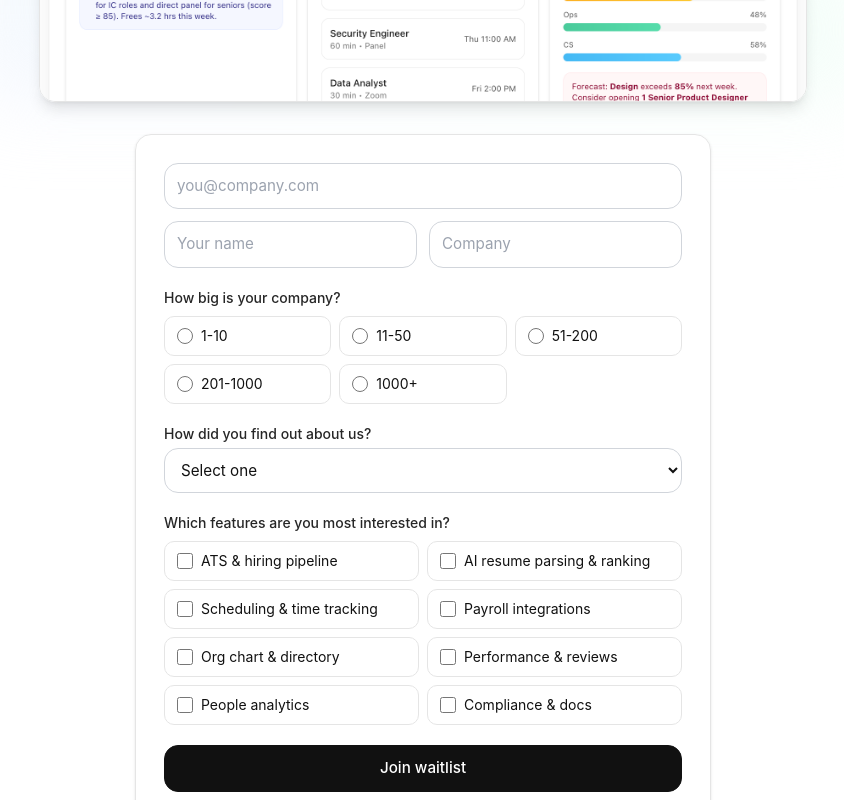
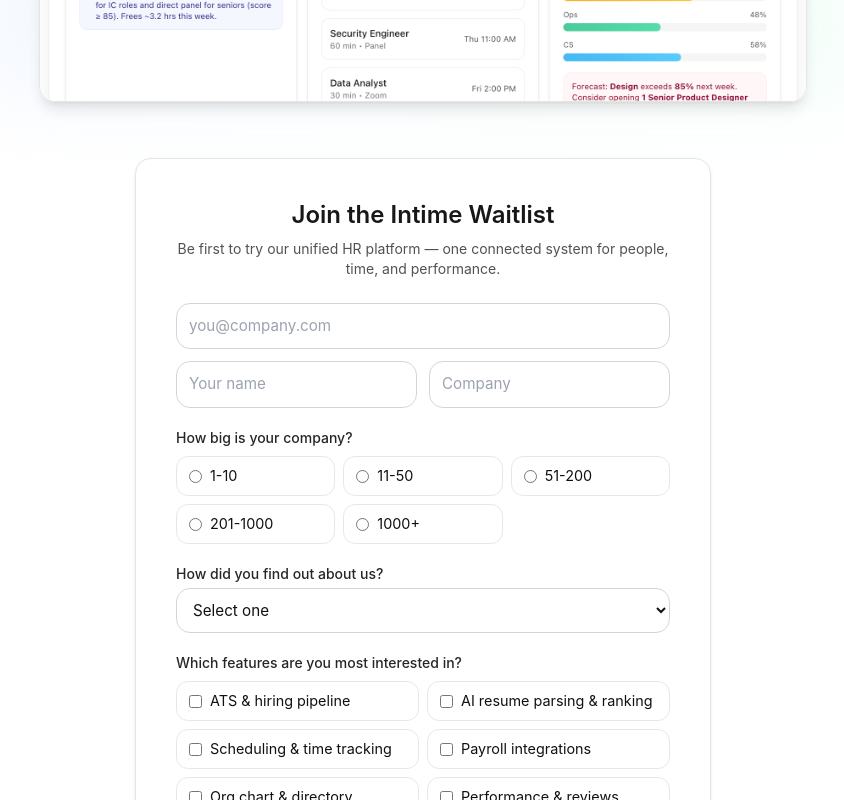
Before and after one commit to katherine-lowen/hireintime-landing, a Next.js app: page / in a window 1280 px wide. Shown: the part 900-1700 px from the top of the page, without its empty margins (217-1061 px from the left). Built offline with nearby package versions, Linux system fonts and the light colour scheme.

Commit message:
ui: add waitlist form header

```diff
--- a/app/page.tsx
+++ b/app/page.tsx
@@ -74,9 +74,7 @@ export default function Page() {
 
       const raw = await res.text();
       let json: any = null;
-      try {
-        json = raw ? JSON.parse(raw) : null;
-      } catch {}
+      try { json = raw ? JSON.parse(raw) : null; } catch {}
 
       if (!res.ok) {
         const msg = json?.error || `Request failed (${res.status}) ${raw?.slice(0, 120) || ""}`;
@@ -104,10 +102,7 @@ export default function Page() {
   function prefillAndFocus(opts: { size: CompanySize; features: string[] }) {
     const form = formRef.current;
     if (!form) return;
-    form
-      .querySelectorAll<HTMLInputElement>('input[name="companySize"]')
-      .forEach((r) => (r.checked = r.value === opts.size));
-
+    form.querySelectorAll<HTMLInputElement>('input[name="companySize"]').forEach((r) => (r.checked = r.value === opts.size));
     const boxes = form.querySelectorAll<HTMLInputElement>('input[name="features"]');
     if (boxes.length) {
       const wanted = new Set(opts.features);
@@ -166,7 +161,7 @@ export default function Page() {
               <a href="#cta" className="ui-btn ui-btn--ghost">Join Waitlist</a>
             </div>
 
-            {/* Preview */}
+            {/* Preview (optional image in /public) */}
             <div className="relative mt-8 flex justify-center">
               <div className="absolute inset-0 -z-10 mx-auto max-w-4xl rounded-3xl bg-gradient-to-tr from-indigo-50 via-emerald-50 to-transparent opacity-60 blur-2xl" />
               <img
@@ -177,9 +172,16 @@ export default function Page() {
               />
             </div>
 
-            {/* WAITLIST */}
-            <div id="cta" className="mt-8">
-              <div className="mx-auto w-full max-w-xl rounded-2xl border border-neutral-200 bg-white/90 p-6 shadow-sm backdrop-blur md:p-7">
+            {/* WAITLIST (with header) */}
+            <div id="cta" className="mt-14">
+              <div className="mx-auto w-full max-w-xl rounded-2xl border border-neutral-200 bg-white/90 p-8 shadow-sm backdrop-blur md:p-10">
+                <div className="mb-6 text-center">
+                  <h2 className="text-2xl font-semibold text-neutral-900">Join the Intime Waitlist</h2>
+                  <p className="mt-2 text-sm text-neutral-600">
+                    Be first to try our unified HR platform — one connected system for people, time, and performance.
+                  </p>
+                </div>
+
                 <form ref={formRef} onSubmit={handleSubmit} className="space-y-5">
                   {/* Row: email + name/company */}
                   <div className="grid grid-cols-1 gap-3">
@@ -190,25 +192,16 @@ export default function Page() {
                     </div>
                   </div>
 
-                  {/* Company size — responsive 2-col tile grid */}
+                  {/* Company size */}
                   <fieldset className="space-y-2">
                     <label className="block text-sm font-medium text-neutral-800">
                       How big is your company?
                     </label>
                     <div className="grid grid-cols-2 gap-2 sm:grid-cols-3">
                       {(["1-10","11-50","51-200","201-1000","1000+"] as CompanySize[]).map((size) => (
-                        <label
-                          key={size}
-                          className="group flex h-10 items-center justify-start gap-2 rounded-lg border border-neutral-200 bg-white px-3 text-sm transition hover:border-neutral-300 has-[:checked]:border-neutral-800 has-[:checked]:bg-neutral-50"
-                        >
-                          <input
-                            type="radio"
-                            name="companySize"
-                            value={size}
-                            required
-                            className="h-4 w-4 accent-black"
-                          />
-                          <span className="select-none">{size}</span>
+                        <label key={size} className="tile">
+                          <input type="radio" name="companySize" value={size} required />
+                          <span>{size}</span>
                         </label>
                       ))}
                     </div>
@@ -229,19 +222,16 @@ export default function Page() {
                     </select>
                   </div>
 
-                  {/* Features — responsive 2-col tile grid */}
+                  {/* Features */}
                   <div className="space-y-2">
                     <span className="block text-sm font-medium text-neutral-800">
                       Which features are you most interested in?
                     </span>
                     <div className="grid grid-cols-1 gap-2 sm:grid-cols-2">
                       {FEATURE_OPTIONS.map((label) => (
-                        <label
-                          key={label}
-                          className="group flex min-h-10 items-center gap-2 rounded-lg border border-neutral-200 bg-white px-3 py-2 text-sm transition hover:border-neutral-300 has-[:checked]:border-neutral-800 has-[:checked]:bg-neutral-50"
-                        >
-                          <input type="checkbox" name="features" value={label} className="h-4 w-4 accent-black" />
-                          <span className="select-none">{label}</span>
+                        <label key={label} className="tile">
+                          <input type="checkbox" name="features" value={label} />
+                          <span>{label}</span>
                         </label>
                       ))}
                     </div>
@@ -264,12 +254,8 @@ export default function Page() {
                     {status === "loading" ? "Submitting…" : "Join waitlist"}
                   </button>
 
-                  {status === "ok" && (
-                    <p className="note note--ok">Thanks! You’re on the list.</p>
-                  )}
-                  {status === "error" && (
-                    <p className="note note--err">Something went wrong. Try again.</p>
-                  )}
+                  {status === "ok" && <p className="note note--ok">Thanks! You’re on the list.</p>}
+                  {status === "error" && <p className="note note--err">Something went wrong. Try again.</p>}
                 </form>
               </div>
             </div>
```
